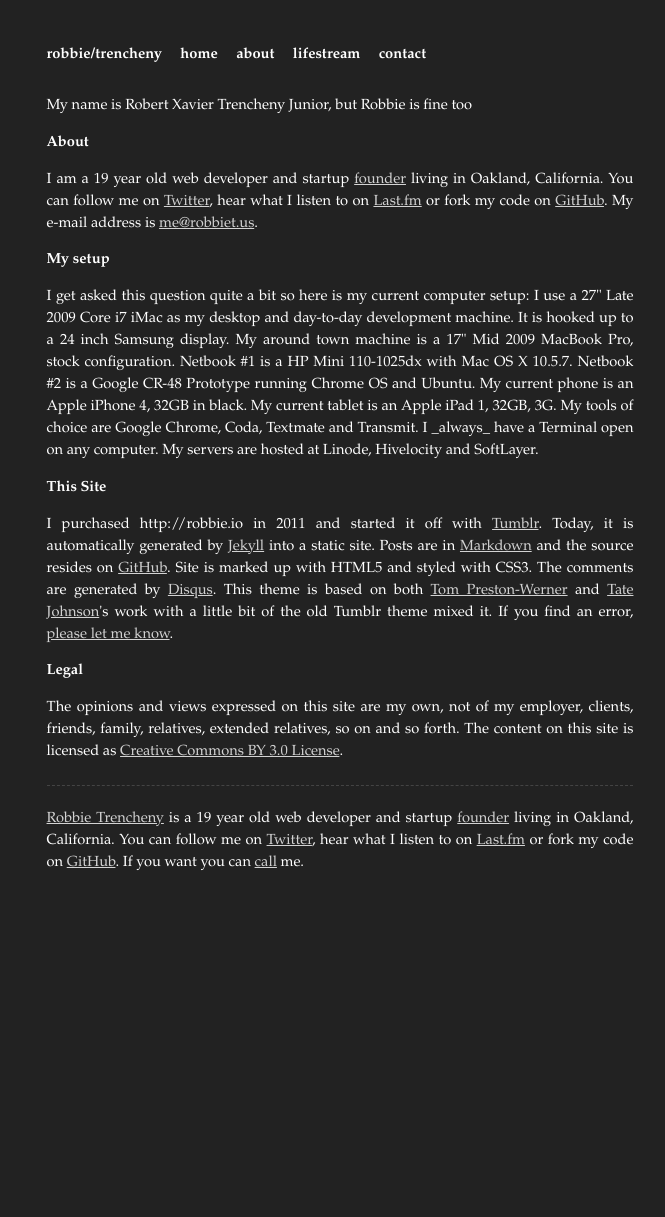
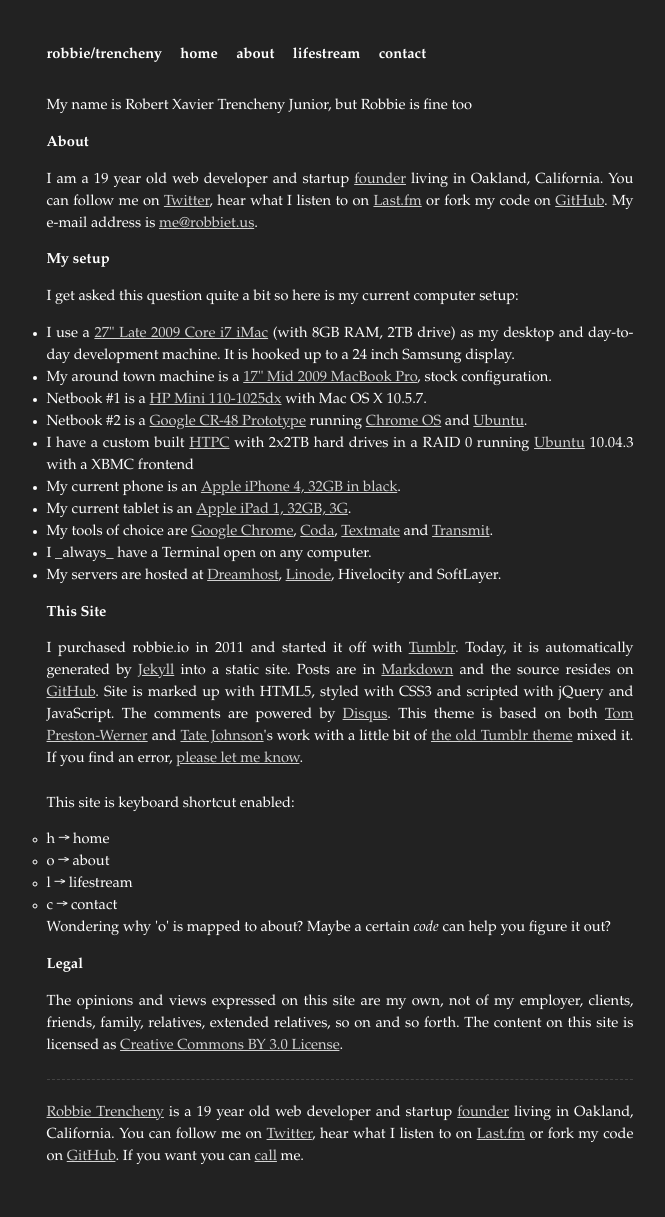
Before and after one commit to robbiet480/old-blog, a Jekyll site: the page built from about.html, in a window 1280 px wide. Shown: the whole page, without its empty margins (300-965 px from the left). Built offline with Jekyll 4.4.1, drawn with Linux system fonts in a browser that asks for light colours; nearby versions of some CDN libraries; Markdown is read by kramdown in place of the engine named in the settings; comment, search, counter and statistics services are not loaded; before the commit the page ends 923 px from its top, so only the background shows below that.

Commit message:
updated a ton again

```diff
--- a/_layouts/default.html
+++ b/_layouts/default.html
@@ -29,7 +29,7 @@
    <meta name="description" content="Robbie Trencheny's main dumping ground for writing">
    <meta name="author" content="Robbie Trencheny">
    <meta name="robots" content="all">
-   <meta name="copyright" content="2011 Robbie Trencheny">
+   <meta name="copyright" content="© 2011 Robbie Trencheny">
 
    <!-- iPhone -->
    <meta name="apple-mobile-web-app-capable" content="yes" />
@@ -42,8 +42,10 @@
 
    <!-- jQuery and externals -->
    <script type="text/javascript" src="http://ajax.googleapis.com/ajax/libs/jquery/1.6.2/jquery.min.js"></script>
-   <script type="text/javascript" src="/js/jquery.lifestream.js"></script>
+   <script type="text/javascript" src="https://raw.github.com/christianv/jquery-lifestream/master/jquery.lifestream.min.js"></script>
    <script type="text/javascript" src="http://fgnass.github.com/spin.js/spin.min.js"></script>
+   <script type="text/javascript" src="https://raw.github.com/madrobby/keymaster/master/keymaster.min.js"></script>
+   <script type="text/javascript" src="http://konami-js.googlecode.com/svn/trunk/konami.js"></script>
    <script src="http://connect.facebook.net/en_US/all.js"></script>
 
    <script type="text/javascript">
@@ -122,6 +124,18 @@
        var s = document.getElementsByTagName('script')[0]; s.parentNode.insertBefore(ga, s);
      })();
 
+     //Home
+     key('h', function(){ window.location = '/' });
+     //About
+     key('o', function(){ window.location = '/about.html' });
+     //Lifestream
+     key('l', function(){ window.location = '/life.html' });
+     //Contact
+     key('c', function(){ window.location = '/contact.html' });
+
+     //Secret
+     konami = new Konami()
+     konami.load("http://nyan.cat/");
      </script>
 </head>
 <body>
--- a/_plugins/generate_sitemap.rb
+++ b/_plugins/generate_sitemap.rb
@@ -44,7 +44,7 @@
     priority :low
 
     # Domain that you are generating the sitemap for - update this to match your site.
-    BASE_URL = 'http://recursive-design.com'
+    BASE_URL = 'http://robbie.io'
 
     # Generates the sitemap.xml file.
     #
--- a/about.html
+++ b/about.html
@@ -15,13 +15,33 @@
   My setup
 </h2>
 <p>
-  I get asked this question quite a bit so here is my current computer setup: I use a 27" Late 2009 Core i7 iMac as my desktop and day-to-day development machine. It is hooked up to a 24 inch Samsung display. My around town machine is a 17" Mid 2009 MacBook Pro, stock configuration. Netbook #1 is a HP Mini 110-1025dx with Mac OS X 10.5.7. Netbook #2 is a Google CR-48 Prototype running Chrome OS and Ubuntu. My current phone is an Apple iPhone 4, 32GB in black. My current tablet is an Apple iPad 1, 32GB, 3G. My tools of choice are Google Chrome, Coda, Textmate and Transmit. I _always_ have a Terminal open on any computer. My servers are hosted at Linode, Hivelocity and SoftLayer.
+  I get asked this question quite a bit so here is my current computer setup:
+  <ul>
+    <li>I use a <a href="http://www.everymac.com/systems/apple/imac/stats/imac-core-i7-2.8-27-inch-aluminum-late-2009-specs.html">27" Late 2009 Core i7 iMac</a> (with 8GB RAM, 2TB drive) as my desktop and day-to-day development machine. It is hooked up to a 24 inch Samsung display.</li>
+    <li>My around town machine is a <a href="http://www.everymac.com/systems/apple/macbook_pro/stats/macbook-pro-core-2-duo-2.8-aluminum-17-mid-2009-unibody-specs.html">17" Mid 2009 MacBook Pro</a>, stock configuration.</li>
+    <li>Netbook #1 is a <a href="http://reviews.cnet.com/laptops/hp-mini-110-1025dx/4507-3121_7-33712886.html">HP Mini 110-1025dx</a> with Mac OS X 10.5.7.</li>
+    <li>Netbook #2 is a <a href="http://en.wikipedia.org/wiki/Google_Chrome_OS#Cr-48_prototype_hardware">Google CR-48 Prototype</a> running <a href="http://en.wikipedia.org/wiki/Google_Chrome_OS">Chrome OS</a> and <a href="http://www.ubuntu.com/">Ubuntu</a>.</li>
+    <li>I have a custom built <a href="http://en.wikipedia.com/wiki/HTPC">HTPC</a> with 2x2TB hard drives in a RAID 0 running <a href="http://www.ubuntu.com/">Ubuntu</a> 10.04.3 with a XBMC frontend</li>
+    <li>My current phone is an <a href="http://reviews.cnet.com/smartphones/apple-iphone-4-32gb/4507-6452_7-34117595.html">Apple iPhone 4, 32GB in black</a>.</li>
+    <li>My current tablet is an <a href="http://reviews.cnet.com/tablets/apple-ipad-32gb-at/4507-3126_7-33960298.html">Apple iPad 1, 32GB, 3G</a>.</li>
+    <li>My tools of choice are <a href="http://www.google.com/chrome">Google Chrome</a>, <a href="http://panic.com/coda/">Coda</a>, <a href="http://macromates.com/">Textmate</a> and <a href="http://www.panic.com/transmit/">Transmit</a>.</li>
+    <li>I _always_ have a Terminal open on any computer.</li>
+    <li>My servers are hosted at <a href="http://www.dreamhost.com/r.cgi?440633">Dreamhost</a>, <a href="http://www.linode.com/?r=2d8bf8f5ee0362500e5ccfa06403cb16dff6250c">Linode</a>, Hivelocity and SoftLayer.</li>
 </p>
 <h2>
   This Site
 </h2>
 <p>
-  I purchased {{ site.url }} in 2011 and started it off with <a href="http://tumblr.com">Tumblr</a>. Today, it is automatically generated by <a href="http://github.com/mojombo/jekyll/tree/master">Jekyll</a> into a static site. Posts are in <a href="http://daringfireball.net/projects/markdown/">Markdown</a> and the source resides on <a href="http://github.com/robbiet480/{{ site.url }}/tree/master">GitHub</a>. Site is marked up with HTML5 and styled with CSS3. The comments are generated by <a href="http://disqus.com">Disqus</a>. This theme is based on both <a href="https://github.com/mojombo/mojombo.github.com">Tom Preston-Werner</a> and <a href="https://github.com/tatey/tatey.com">Tate Johnson</a>'s work with a little bit of the old Tumblr theme mixed it. If you find an error, <a href="mailto:me@robbiet.us">please let me know</a>.
+  I purchased robbie.io in 2011 and started it off with <a href="http://tumblr.com">Tumblr</a>. Today, it is automatically generated by <a href="http://github.com/mojombo/jekyll/tree/master">Jekyll</a> into a static site. Posts are in <a href="http://daringfireball.net/projects/markdown/">Markdown</a> and the source resides on <a href="http://github.com/robbiet480/{{ site.url }}/tree/master">GitHub</a>. Site is marked up with HTML5, styled with CSS3 and scripted with jQuery and JavaScript. The comments are powered by <a href="http://disqus.com">Disqus</a>. This theme is based on both <a href="https://github.com/mojombo/mojombo.github.com">Tom Preston-Werner</a> and <a href="https://github.com/tatey/tatey.com">Tate Johnson</a>'s work with a little bit of <a href="http://effectortheme.tumblr.com/">the old Tumblr theme</a> mixed it. If you find an error, <a href="mailto:me@robbiet.us">please let me know</a>.<br><br>
+  This site is keyboard shortcut enabled:
+  <ul>
+    <li>h → home</li>
+    <li>o → about</li>
+    <li>l → lifestream</li>
+    <li>c → contact</li>
+  </ul>
+Wondering why 'o' is mapped to about? Maybe a certain <span style="font-style:italic;" title="The Konami Code">code</span> can help you figure it out?
+
 </p>
 <h2>
   Legal
--- a/css/screen.css
+++ b/css/screen.css
@@ -300,6 +300,10 @@
 padding-top: 2px;
 }
 
+#networks li a:hover img {
+	margin-left: 10px;
+}
+
 /* lifestream */
 #lifestream {
 padding-bottom: 50px;
--- a/index.html
+++ b/index.html
@@ -9,8 +9,13 @@
   {{ site.posts.first.content }}
   {% if site.posts.first.social %}
   <fb:like href="{{ site.url }}{{ site.posts.first.url }}" send="true" layout="button_count" width="450" show_faces="true" colorscheme="dark" font="lucida grande"></fb:like>
+  {% if site.posts.first.comments %}
+  <a href="{{ site.posts.first.url }}#disqus_thread" data-disqus-identifier="{{ page.date | date_to_xmlschema }}"></a>
+  {% endif %}
   <span style="float:right;"><a href="http://twitter.com/share" class="twitter-share-button" data-url="{{ site.url }}{{ site.posts.first.url }}" data-text="{{ site.posts.first.title }} -" data-count="none" data-via="{{ site.twitter_name }}">Tweet</a><script type="text/javascript" src="http://platform.twitter.com/widgets.js"></script></span>
   {% endif %}
+  <br>
+
 </article>
 <hr>
 <h2>Archive</h2>
```
